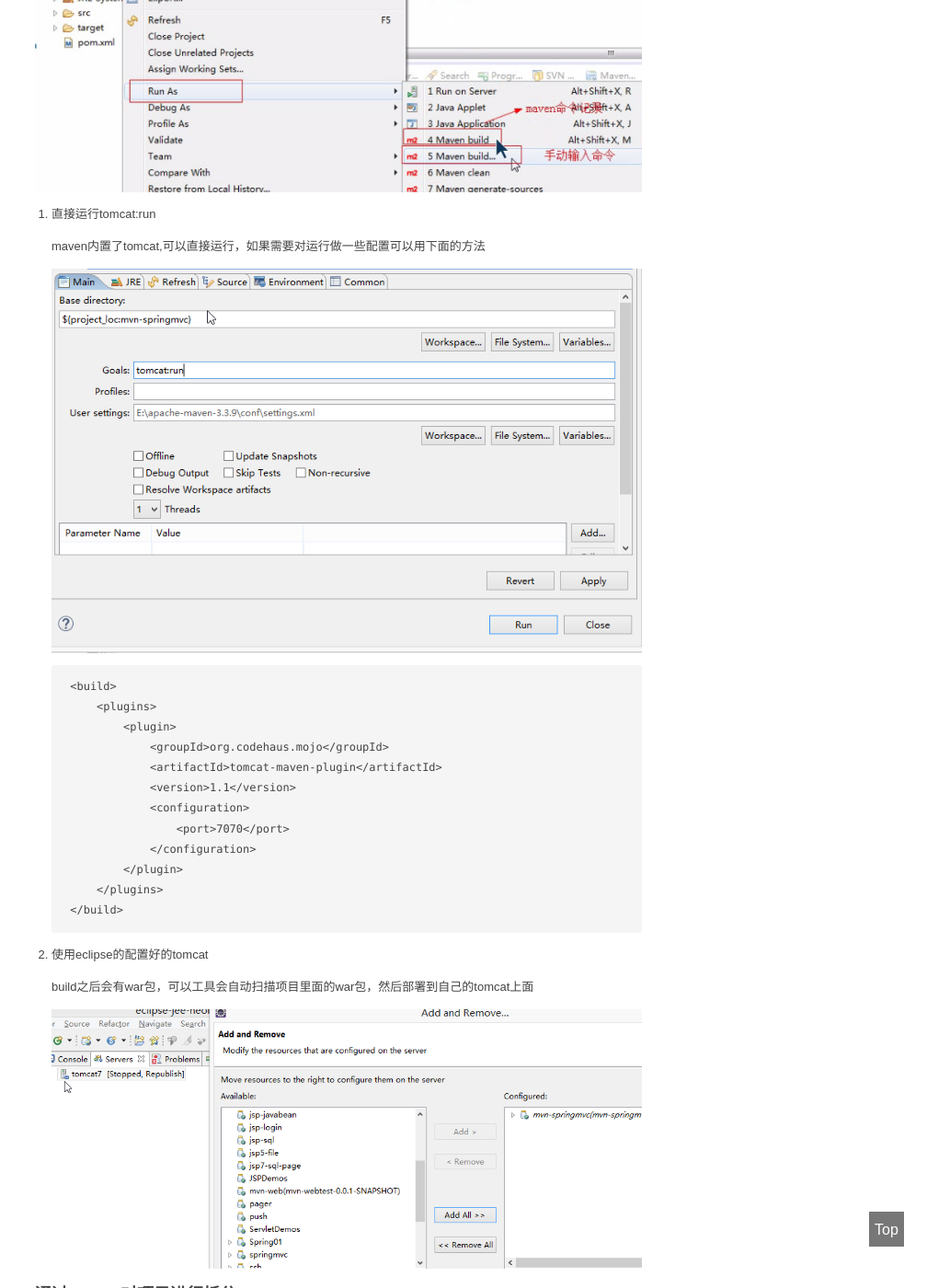
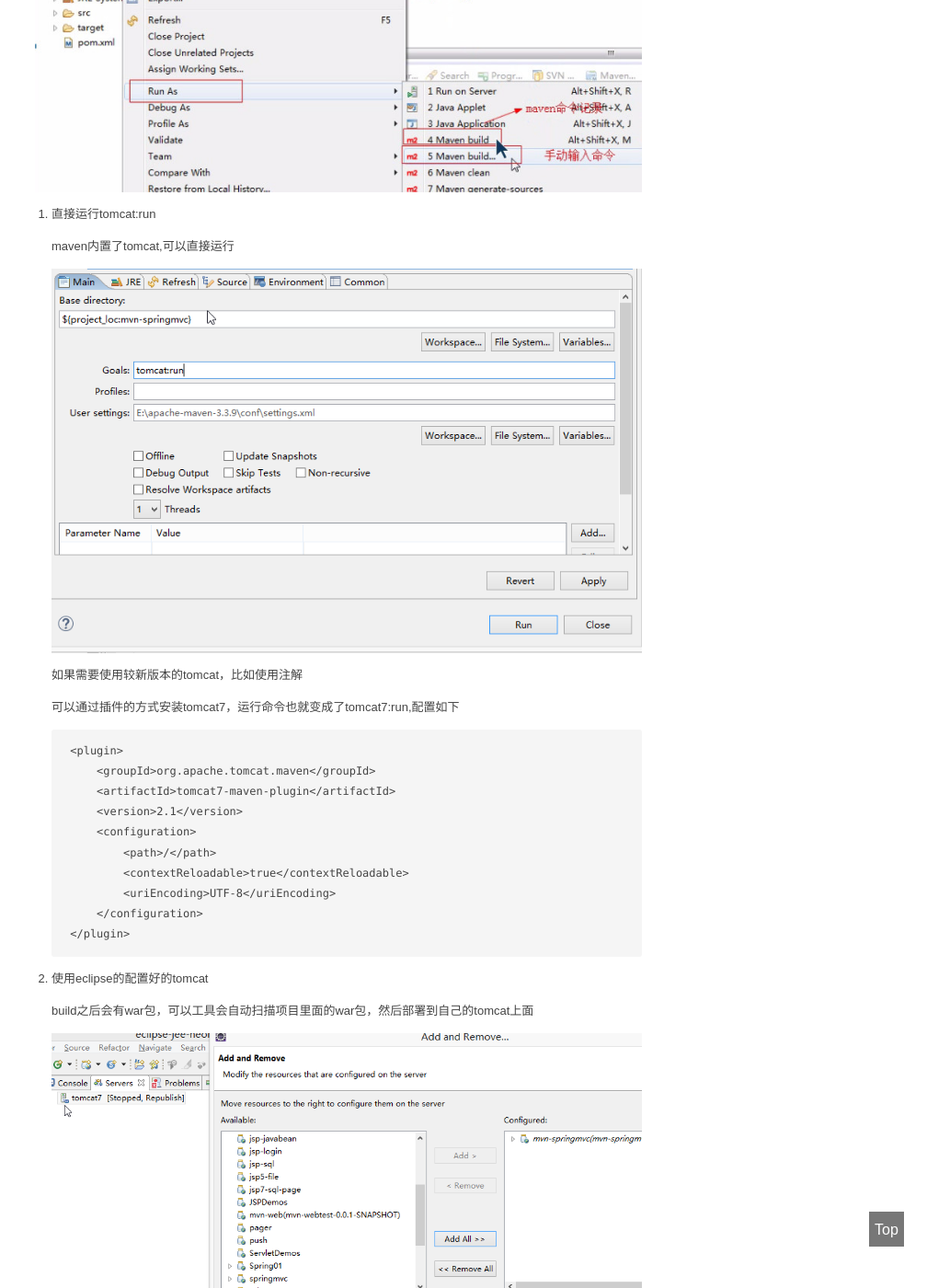
Before and after one commit to TMaize/tmaize-blog, a Jekyll site: the page built from _posts/2017-08-04-用maven构建项目.md, in a window 1280 px wide and 1400 px high, scrolled down 9004 px. Shown: the whole window at 92% size, without its empty margins (272-1280 px from the left). Built offline with Jekyll 4.4.1, drawn with Linux system fonts in a browser that asks for light colours.

Commit message:
修改文章

````diff
--- a/_posts/2017-08-04-用maven构建项目.md
+++ b/_posts/2017-08-04-用maven构建项目.md
@@ -322,23 +322,25 @@ java项目直接运行，对于web项目有下面两种方式运行
 
 1. 直接运行tomcat:run
 
-	maven内置了tomcat,可以直接运行，如果需要对运行做一些配置可以用下面的方法
+	maven内置了tomcat,可以直接运行
 
 	![13](13.png)
 
+	如果需要使用较新版本的tomcat，比如使用注解
+
+	可以通过插件的方式安装tomcat7，运行命令也就变成了tomcat7:run,配置如下
+
 	```
-	<build>
-		<plugins>
-			<plugin>
-				<groupId>org.codehaus.mojo</groupId>
-				<artifactId>tomcat-maven-plugin</artifactId>
-				<version>1.1</version>
-				<configuration>
-					<port>7070</port>
-				</configuration>
-			</plugin>
-		</plugins>
-	</build>
+	<plugin>
+		<groupId>org.apache.tomcat.maven</groupId>
+		<artifactId>tomcat7-maven-plugin</artifactId>
+		<version>2.1</version>
+		<configuration>
+			<path>/</path>
+			<contextReloadable>true</contextReloadable>
+			<uriEncoding>UTF-8</uriEncoding>
+		</configuration>
+	</plugin>
 	```
 
 2. 使用eclipse的配置好的tomcat
````
